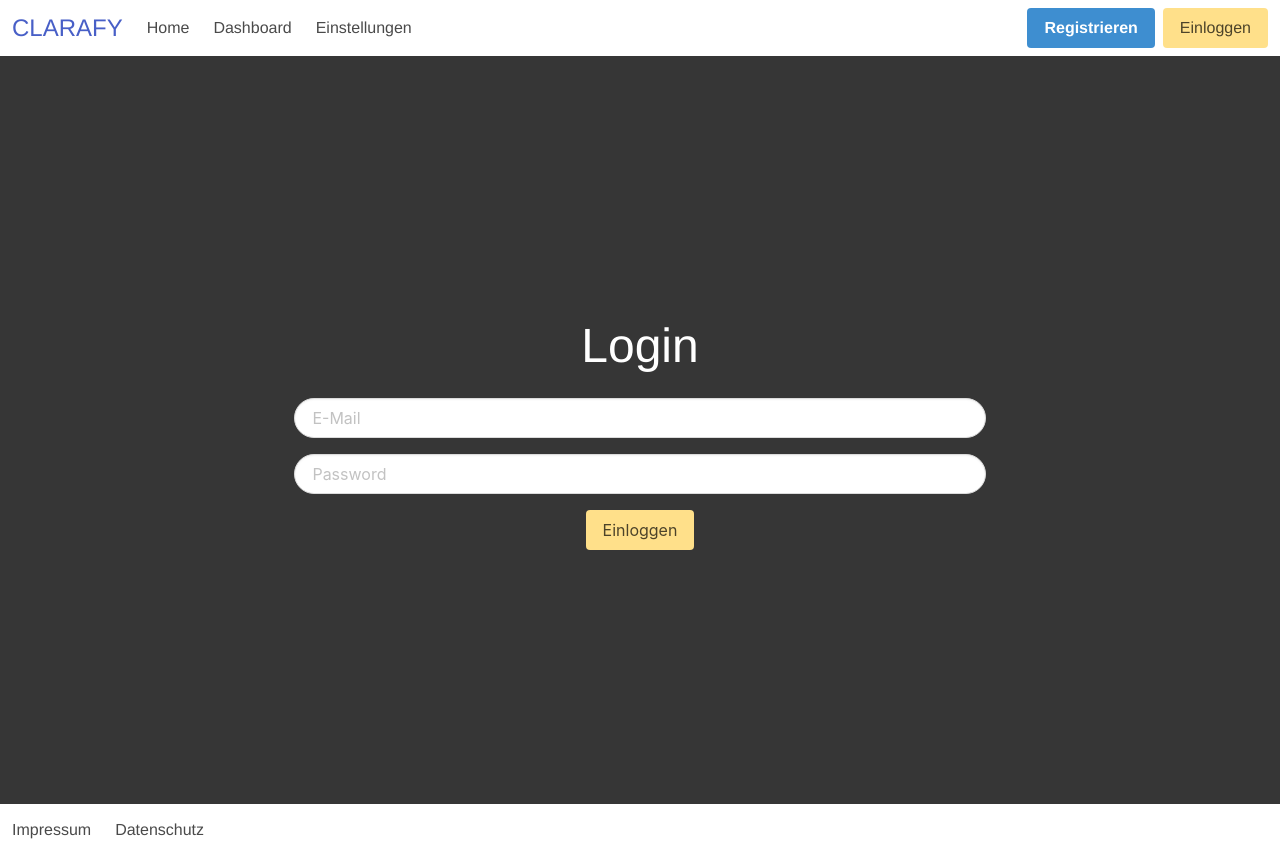
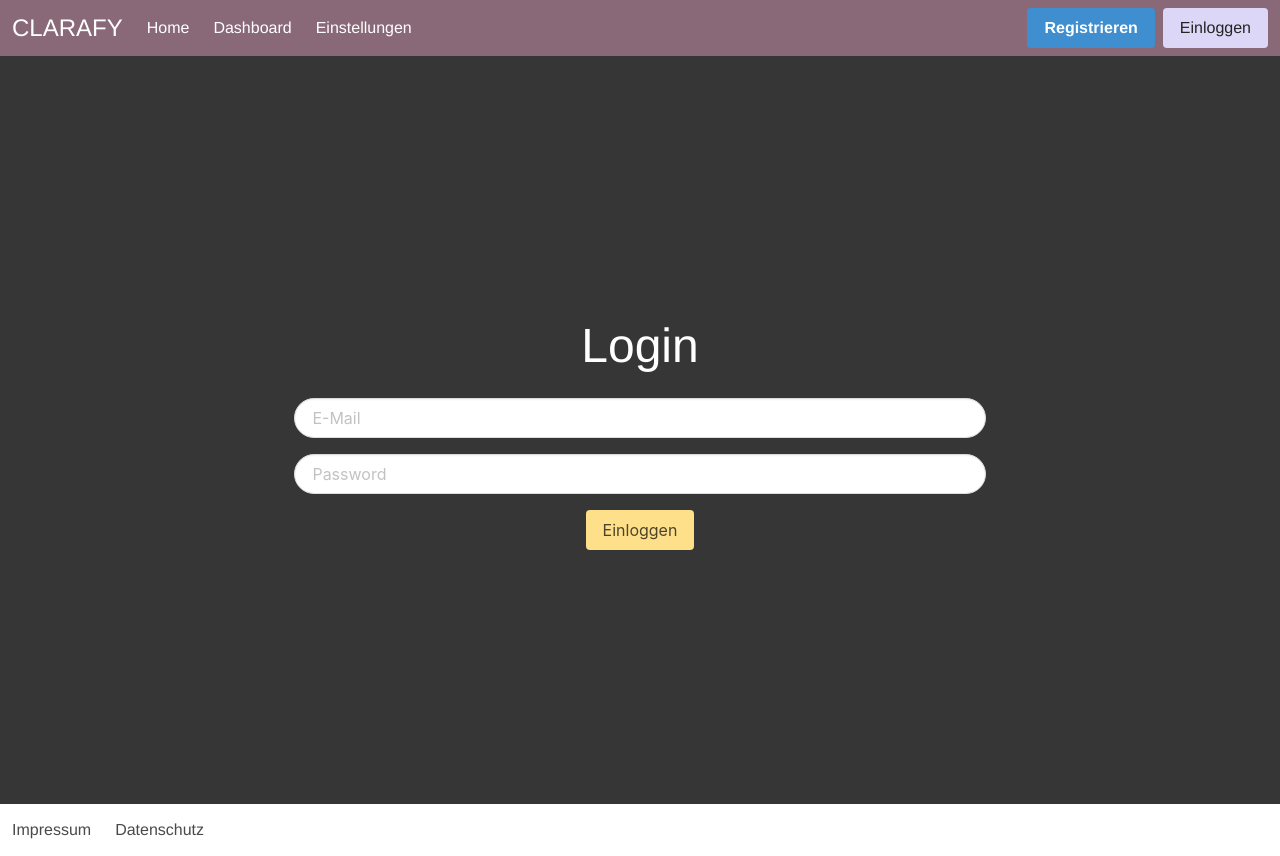
Before and after one commit to bjoernkneisel/vue-pwa, a Vue app: page /#/login in a window 1280 px wide. Built offline with nearby package versions, Linux system fonts and the light colour scheme; what vuefire would draw is missing.

Commit message:
Styling changes

```diff
--- a/src/App.vue
+++ b/src/App.vue
@@ -4,7 +4,10 @@
     <router-view />
     <Footer></Footer>
   </div>
-  <div v-else class="lds-ripple"><div></div><div></div></div>
+  <div v-else class="loader">
+    <div class="lds-ripple"><div></div><div></div></div>
+  </div>
+
 </template>
 
 <script>
@@ -37,7 +40,6 @@ export default {
   -webkit-font-smoothing: antialiased;
   -moz-osx-font-smoothing: grayscale;
   text-align: center;
-  color: #2c3e50;
 }
 
 #nav {
@@ -85,5 +87,10 @@ export default {
     opacity: 0;
   }
 }
+.loader {
+  margin: 0 auto;
+  width: 100vw;
+  height: 100vh;
+}
 
 </style>
--- a/src/components/Navbar.vue
+++ b/src/components/Navbar.vue
@@ -57,5 +57,23 @@ export default {
 </script>
 
 <style lang="scss" scoped>
-
+.navbar {
+  background-color: #896978;
+}
+.navbar-brand {
+  .navbar-item {
+    color: #fff!important;
+  }
+}
+.navbar-item {
+  color: #fff;
+}
+a:hover {
+  background-color: #dcd6f7;
+  color: #242423;
+}
+.router-link-active {
+  background-color: #dcd6f7;
+  color: #242423;
+}
 </style>
```
